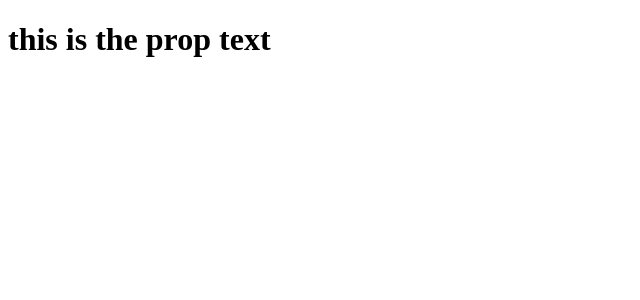
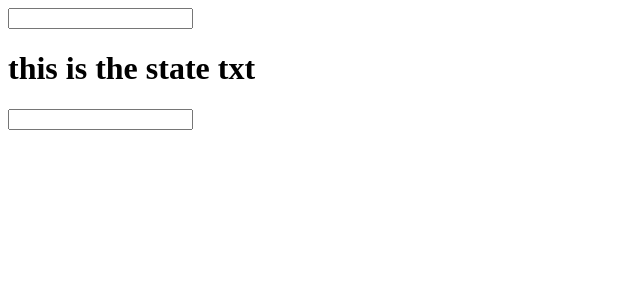
Before and after one commit to Birdrock/react-fundamentals, a React (Create React App) app: page / in a window 1280 px wide. Shown: the top 300 px of the page, without its empty margins (0-640 px from the left). Built offline with nearby package versions, Linux system fonts and the light colour scheme.

Commit message:
onchange and update from stateless component

```diff
--- a/src/App.js
+++ b/src/App.js
@@ -2,20 +2,28 @@
 import PropTypes from 'prop-types';
 
 class App extends React.Component {
+  constructor(){
+    super();
+    this.state = {
+      txt: 'this is the state txt',
+      cat: 0
+    }
+  }
+  update(e){
+    this.setState({txt: e.target.value})
+  }
   render(){
-    let txt = this.props.txt
-    return <h1>{txt}</h1>
+    return (
+      <div>
+        <input type="text" onChange={this.update.bind(this)}/>
+        <h1>{this.state.txt}</h1>
+        <Widget update={this.update.bind(this)} />
+      </div>
+    )
   }
 }
 
-App.propTypes = {
-  txt: PropTypes.string,
-  cat: PropTypes.number.isRequired
-}
-
-App.defaultProps = {
-  txt: 'this is the default txt',
-  cat: 1
-}
+const Widget = (props) =>
+  <input type="text" onChange={props.update}/>
 
 export default App
```
